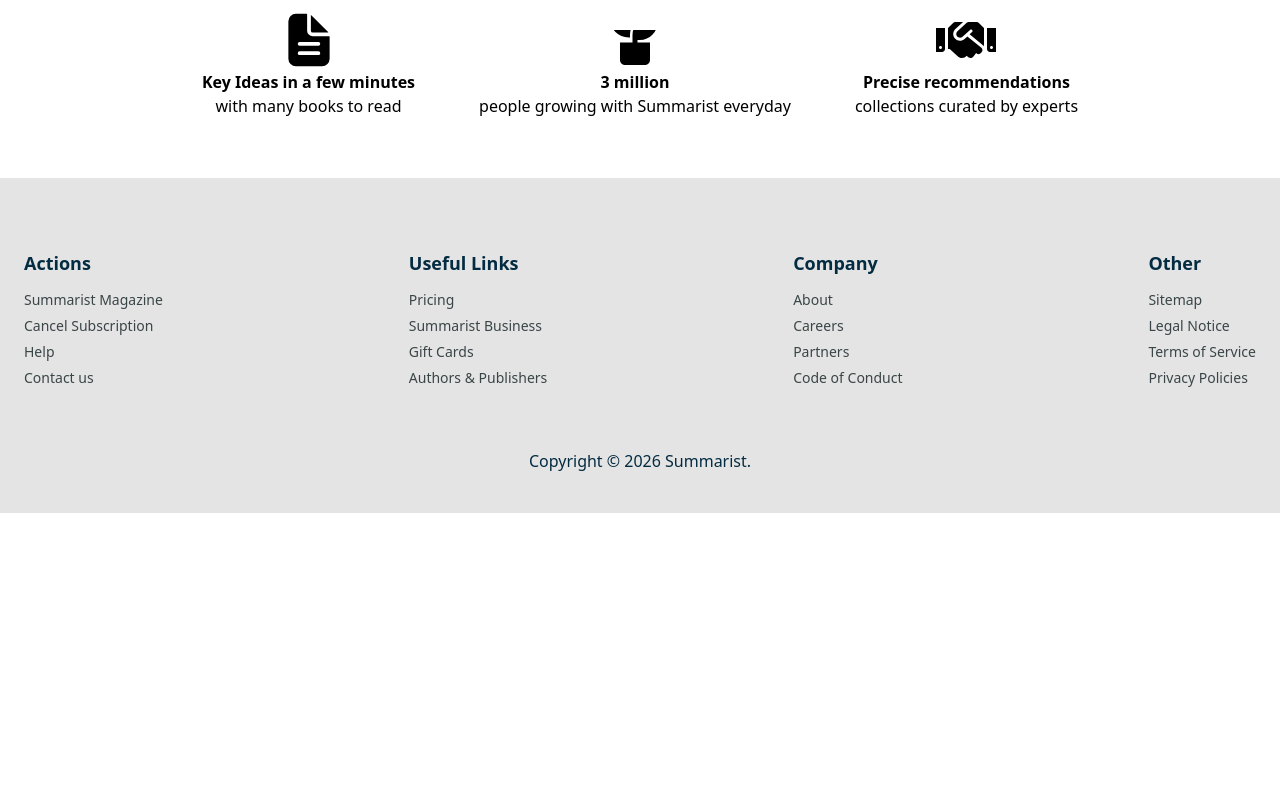
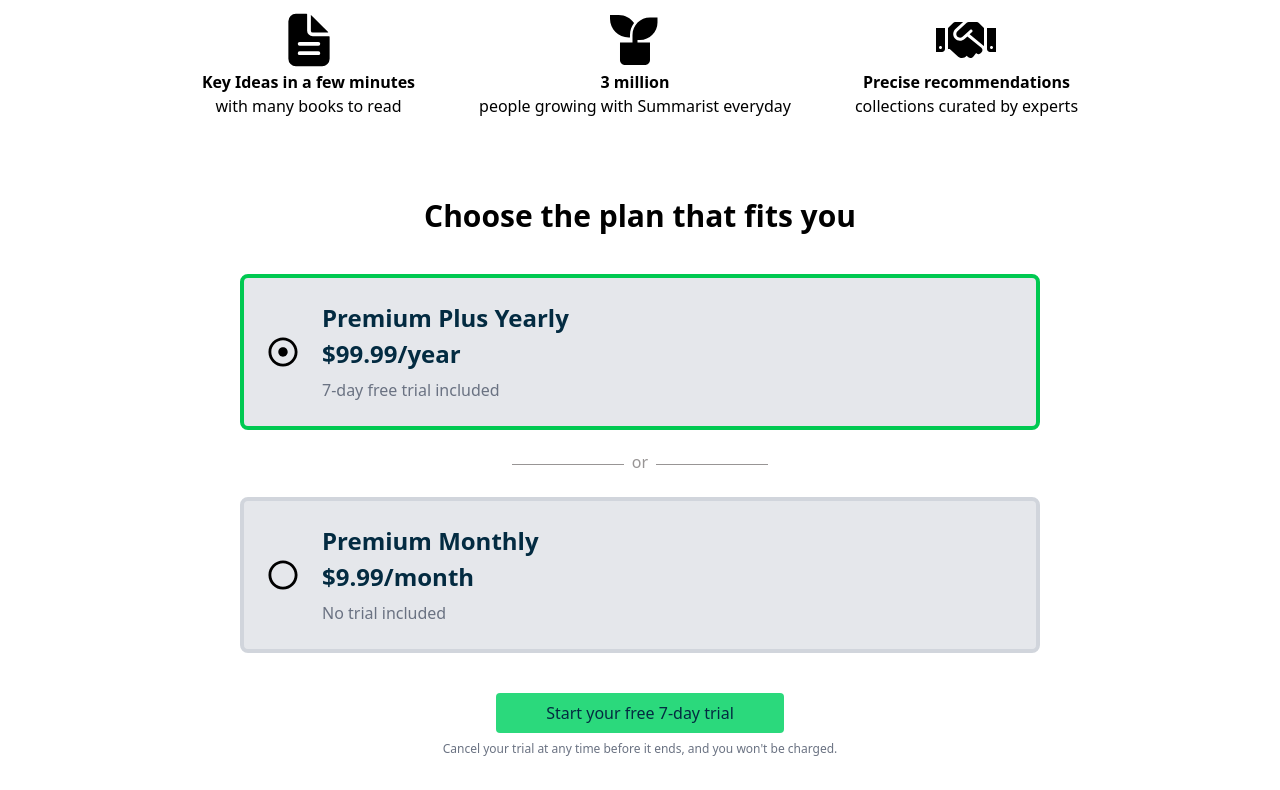
Before and after one commit to connorklee0/summarist, a Next.js app: page /choose-plan in a window 1280 px wide. Shown: the part 530-1320 px from the top of the page. Before the commit the page ends 1043 px from the top, so only its background shows below. Built offline with nearby package versions, Linux system fonts and the light colour scheme.

Commit message:
implement plan section and pricing card

```diff
--- a/components/Sales/Banner.tsx
+++ b/components/Sales/Banner.tsx
@@ -13,7 +13,7 @@
           Turn ordinary moments into amazing learning opportunities
         </div>
       </div>
-      <div className="flex justify-center max-w-[340px] mx-auto rounded-t-[180px] overflow-hidden">
+      <div className="flex justify-center max-w-65 mx-auto rounded-t-[180px] overflow-hidden">
         <Image src={Sales} alt="Sales page image" />
       </div>
     </div>
--- a/components/Sales/Plan.tsx
+++ b/components/Sales/Plan.tsx
@@ -1,8 +1,16 @@
+"use client";
+
+import { useState } from "react";
 import { IoDocumentText } from "react-icons/io5";
 import { RiPlantFill } from "react-icons/ri";
 import { FaHandshake } from "react-icons/fa";
+import PricingCard from "../ui/PricingCard";
 
 const Plan = () => {
+  const [selectedPlan, setSelectedPlan] = useState<"yearly" | "monthly">(
+    "yearly"
+  );
+
   return (
     <div>
       <div className="flex gap-16 justify-center">
@@ -22,6 +30,44 @@
           curated by experts
         </div>
       </div>
+
+      <div className="flex flex-col justify-center w-200 mx-auto">
+        <div className="text-center font-bold text-3xl mt-20 mb-10">
+          Choose the plan that fits you
+        </div>
+        <PricingCard
+          title="Premium Plus Yearly"
+          price="$99.99"
+          period="year"
+          description="7-day free trial included"
+          isSelected={selectedPlan === "yearly"}
+          onClick={() => setSelectedPlan("yearly")}
+        />
+        <div className="w-64 text-center border-b border-[#989595] text-[#989595] leading-[0.1em] my-8 mx-auto">
+          <span className="p-2 bg-white">or</span>
+        </div>
+        <PricingCard
+          title="Premium Monthly"
+          price="$9.99"
+          period="month"
+          description="No trial included"
+          isSelected={selectedPlan === "monthly"}
+          onClick={() => setSelectedPlan("monthly")}
+        />
+
+        <div className="text-center flex flex-col gap-2 mt-10">
+          <button className="btn max-w-72 w-full mx-auto">
+            {selectedPlan === "yearly"
+              ? "Start your free 7-day trial"
+              : "Start your first month"}
+          </button>
+          <div className="text-xs text-gray-500">
+            {selectedPlan === "yearly"
+              ? "Cancel your trial at any time before it ends, and you won't be charged."
+              : "30-day money back guarantee, no questions asked."}
+          </div>
+        </div>
+      </div>
     </div>
   );
 };
--- /dev/null
+++ b/components/ui/PricingCard.tsx
@@ -0,0 +1,42 @@
+import { FaRegDotCircle, FaRegCircle } from "react-icons/fa";
+
+interface PricingCardProps {
+  title: string;
+  price: string;
+  period: string;
+  description: string;
+  isSelected: boolean;
+  onClick: () => void;
+}
+
+const PricingCard = ({
+  title,
+  price,
+  period,
+  description,
+  isSelected,
+  onClick,
+}: PricingCardProps) => {
+  return (
+    <div
+      onClick={onClick}
+      className={`flex items-center gap-6 p-6 rounded-lg border-4 cursor-pointer transition-all bg-gray-200 ${
+        isSelected ? "border-green-500" : "border-gray-300"
+      }`}
+    >
+      <div className="text-3xl">
+        {isSelected ? <FaRegDotCircle /> : <FaRegCircle />}
+      </div>
+
+      <div>
+        <h3 className="text-2xl font-bold text-[#032b41]">{title}</h3>
+        <p className="text-2xl font-bold text-[#032b41] mt-1">
+          {price}/{period}
+        </p>
+        <p className="text-gray-500 mt-2">{description}</p>
+      </div>
+    </div>
+  );
+};
+
+export default PricingCard;
```
